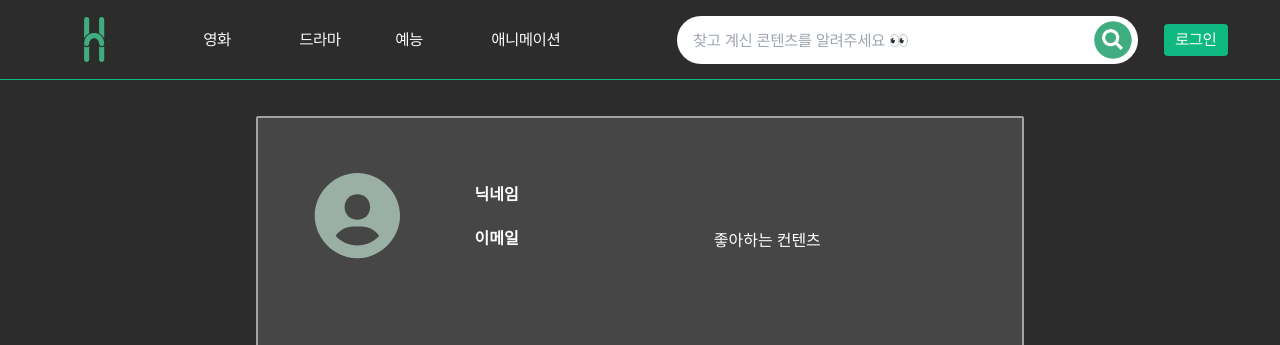
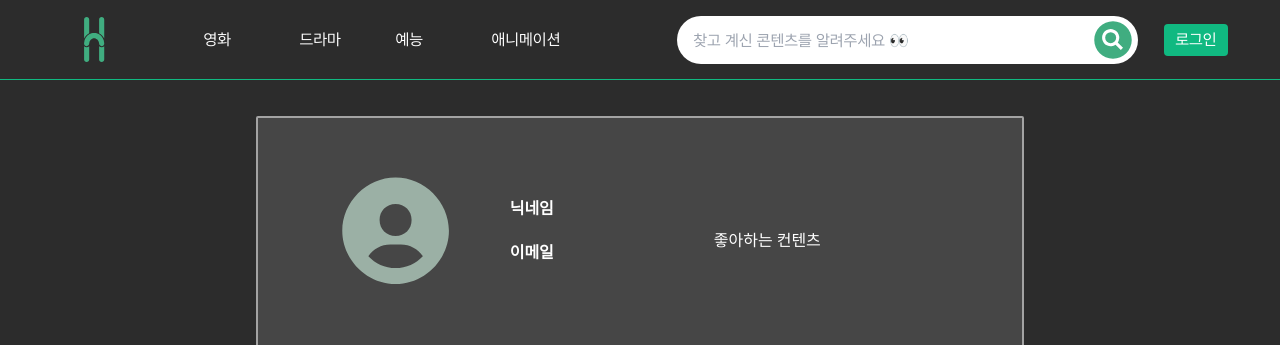
Before and after one commit to 9woody5/watcHere, a React (Vite) app: page /mypage in a window 1280 px wide. Shown: the top 345 px of the page. Built offline with nearby package versions, Linux system fonts and the light colour scheme; no server answers; some icons are missing.

Commit message:
feat(UserProfile) : 유저 프로필 추가 UI 수정

```diff
--- a/src/Components/Users/UsersProfile.jsx
+++ b/src/Components/Users/UsersProfile.jsx
@@ -54,14 +54,14 @@ const UsersProfile = () => {
             <img
               src={userInfo.profile_image}
               alt="User Profile"
-              className="absolute translate-x-[50%] translate-y-[-10%] rounded-full"
+              className="absolute translate-x-[70%] translate-y-[-8%] rounded-full"
               style={{ width: "10vw", height: "10vw" }}
             />
           ) : (
             <BiSolidUserCircle
-              size="8vw"
+              size="10vw"
               color="9bb0a5"
-              className="absolute translate-x-[50%] translate-y-[-25%]"
+              className="absolute translate-x-[70%] translate-y-[-8%]"
             />
           )}
 
@@ -74,23 +74,25 @@ const UsersProfile = () => {
         </div>
       </div>
 
-      <div className="flex flex-col justify-center  w-[15%] font-normal text-start text-sm text-white translate-x-[0%] translate-y-[-35%]">
+      <div className="flex flex-col justify-center  w-[15%] font-normal text-center text-sm text-white translate-x-[0%] translate-y-[-15%]">
         <p className="text-base font-bold">닉네임</p>
         <p>{userInfo.nickname}</p>
         <br />
         <p className="text-base font-bold">이메일</p>
         <p>{userInfo.email}</p>
       </div>
-      <div className="favorite-profile w-[40%]">
+
+      <div className="favorite-profile w-[40%] h-[auto]">
         <UserFavoriteContents />
       </div>
+
       <div className="flex items-center justify-end dropdown dropdown-end profile-setting w-[10%]">
         <label
           tabIndex={0}
           className="btn btn-ghost btn-circle avatar hover:bg-zinc-700"
           style={{
             position: "absolute",
-            transform: "translate(-50%, -170%)",
+            transform: "translate(-80%, -170%)",
           }}
         >
           <button>
```
